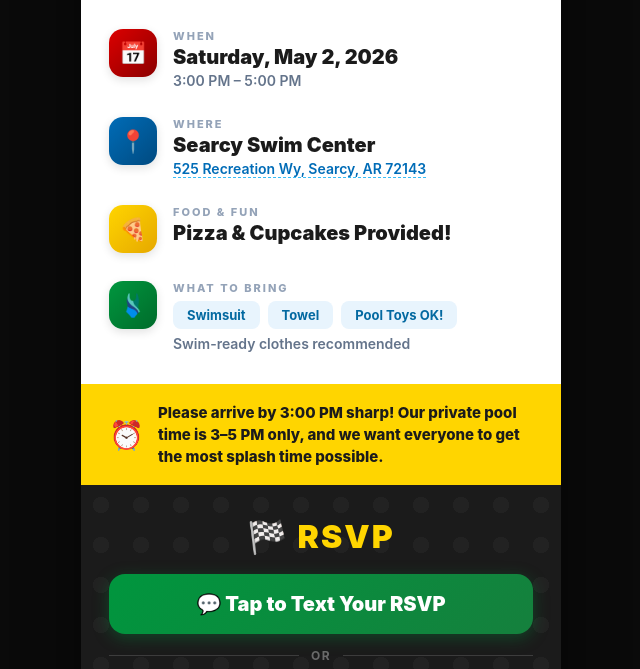
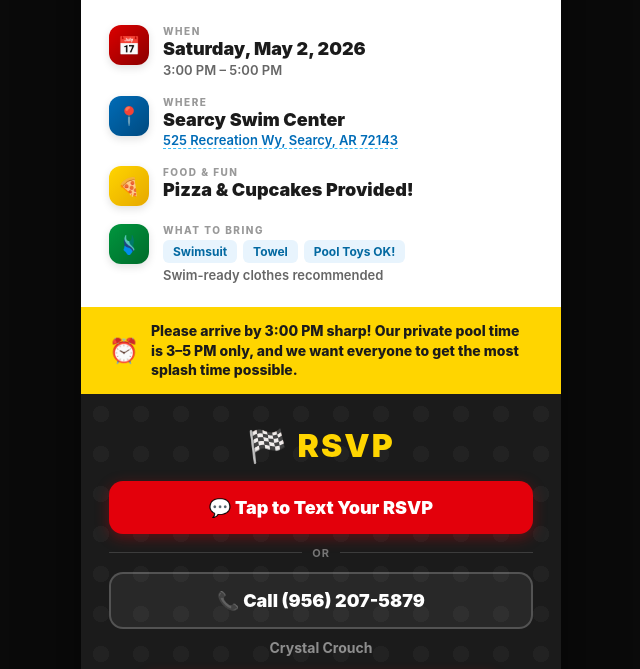
Before and after one commit to Cfc20/jamesturns10, a plain HTML site: page index.html in a window 1280 px wide. Shown: the part 430-1099 px from the top of the page, without its empty margins (319-959 px from the left). Drawn offline with Linux system fonts and the light colour scheme.

Commit message:
Add files via upload

```diff
--- a/index.html
+++ b/index.html
@@ -3,10 +3,10 @@
 <head>
 <meta charset="UTF-8">
 <meta name="viewport" content="width=device-width, initial-scale=1.0">
-<title>James's 10th Birthday STEM Splash Bash - Pool Party Invite!</title>
-<meta name="description" content="You're invited to James's 10th Birthday Pool Party at Searcy Swim Center! Saturday, May 2nd from 3-5 PM. Pizza, cupcakes and pool fun. RSVP by April 29th!">
+<title>James' 10th Birthday Splash Bash - Pool Party Invite!</title>
+<meta name="description" content="You're invited to James' 10th Birthday Pool Party at Searcy Swim Center! Saturday, May 2nd from 3-5 PM. Pizza, cupcakes and pool fun. RSVP by April 29th!">
 
-<meta property="og:title" content="🧱 James's 10th Birthday STEM Splash Bash - You're Invited!">
+<meta property="og:title" content="🎉🏊‍♂️ James' 10th Birthday Splash Bash - You're Invited!">
 <meta property="og:description" content="Pool Party at Searcy Swim Center! Saturday, May 2nd, 3-5 PM. Pizza, cupcakes & pool fun provided. Bring your swimsuit! RSVP by April 29th.">
 <meta property="og:image" content="https://cfc20.github.io/jamesturns10/preview.jpg">
 <meta property="og:image:width" content="1200">
@@ -15,8 +15,8 @@
 <meta property="og:type" content="website">
 
 <meta name="twitter:card" content="summary_large_image">
-<meta name="twitter:title" content="🧱 James's 10th Birthday STEM Splash Bash - You're Invited!">
-<meta name="twitter:description" content="Pool Party at Searcy Swim Center! Saturday, May 2nd, 3-5 PM. RSVP by April 29th.">
+<meta name="twitter:title" content="🎉🏊‍♂️ James' 10th Birthday Splash Bash - You're Invited!">
+<meta name="twitter:description" content="Pool Party at Searcy Swim Center! Saturday, May 2nd, 3-5 PM. Pizza, cupcakes & pool fun. RSVP by April 29th.">
 <meta name="twitter:image" content="https://cfc20.github.io/jamesturns10/preview.jpg">
 
 <link rel="apple-touch-icon" href="https://cfc20.github.io/jamesturns10/icon.png">
@@ -40,32 +40,32 @@ body{font-family:-apple-system,system-ui,BlinkMacSystemFont,'Segoe UI',Helvetica
 .age-row{display:flex;align-items:flex-end;gap:14px;margin-top:10px}
 .h-age{font-size:160px;font-weight:900;line-height:.76;background:linear-gradient(180deg,#E3000B 0%,#B40000 100%);-webkit-background-clip:text;-webkit-text-fill-color:transparent;background-clip:text;filter:drop-shadow(0 4px 14px rgba(227,0,11,.4))}
 .age-sub{font-size:22px;font-weight:900;color:rgba(255,255,255,.35);text-transform:uppercase;letter-spacing:3px;padding-bottom:26px;line-height:1.15}
-.details{padding:32px 28px;background:#fff}
-.d-grid{display:flex;flex-direction:column;gap:28px}
-.d-item{display:flex;align-items:flex-start;gap:16px}
-.d-icon{width:48px;height:48px;border-radius:14px;display:flex;align-items:center;justify-content:center;font-size:22px;color:#fff;flex-shrink:0;box-shadow:0 3px 10px rgba(0,0,0,.12)}
-.d-lbl{font-size:11px;font-weight:800;letter-spacing:2px;text-transform:uppercase;color:#94A3B8;margin-bottom:2px}
-.d-val{font-size:20px;font-weight:900;color:#1B1B1B;line-height:1.25}
-.d-sub{font-size:14px;font-weight:600;color:#64748B;margin-top:2px}
+.details{padding:28px 28px 24px;background:#fff}
+.d-grid{display:flex;flex-direction:column;gap:18px}
+.d-item{display:flex;align-items:flex-start;gap:14px}
+.d-icon{width:40px;height:40px;border-radius:12px;display:flex;align-items:center;justify-content:center;font-size:18px;color:#fff;flex-shrink:0;box-shadow:0 3px 8px rgba(0,0,0,.12)}
+.d-lbl{font-size:10px;font-weight:800;letter-spacing:1.5px;text-transform:uppercase;color:#999;margin-bottom:1px}
+.d-val{font-size:18px;font-weight:900;color:#1B1B1B;line-height:1.25}
+.d-sub{font-size:13px;font-weight:600;color:#666;margin-top:1px}
 .d-sub a{color:#006CB7;text-decoration:none;border-bottom:1.5px dashed #38BDF8}
-.tags{display:flex;gap:8px;margin-top:6px;flex-wrap:wrap}
-.tag{background:#E8F4FD;color:#0369A1;font-size:13px;font-weight:700;padding:6px 14px;border-radius:8px}
-.timing{padding:18px 28px;background:#FFD500;display:flex;align-items:center;gap:14px}
-.timing .ico{font-size:28px;flex-shrink:0}
-.timing p{font-size:15px;font-weight:800;color:#1B1B1B;line-height:1.45}
+.tags{display:flex;gap:6px;margin-top:4px;flex-wrap:wrap}
+.tag{background:#E8F4FD;color:#0369A1;font-size:12px;font-weight:700;padding:4px 10px;border-radius:6px}
+.timing{padding:14px 28px;background:#FFD500;display:flex;align-items:center;gap:12px}
+.timing .ico{font-size:24px;flex-shrink:0}
+.timing p{font-size:14px;font-weight:800;color:#1B1B1B;line-height:1.4}
 .rsvp{padding:32px 28px;background:#1B1B1B;text-align:center;position:relative}
 .rsvp::before{content:'';position:absolute;top:0;left:0;right:0;bottom:0;background:radial-gradient(circle,rgba(255,255,255,.03) 28%,transparent 29%) 0 0/40px 40px}
 .rsvp-z{position:relative;z-index:2}
-.r-title{font-size:32px;font-weight:900;color:#FFD500;text-transform:uppercase;margin-bottom:18px;letter-spacing:2px}
-.rsvp-btn{display:block;width:100%;padding:18px;border-radius:16px;text-align:center;text-decoration:none;font-size:20px;font-weight:900;margin-bottom:12px;border:none;cursor:pointer;transition:transform .15s ease}
+.r-title{font-size:32px;font-weight:900;color:#FFD500;text-transform:uppercase;margin-bottom:16px;letter-spacing:2px}
+.rsvp-btn{display:block;width:100%;padding:16px;border-radius:14px;text-align:center;text-decoration:none;font-size:18px;font-weight:900;margin-bottom:10px;border:none;cursor:pointer;transition:transform .15s ease}
 .rsvp-btn:active{transform:scale(.97)}
-.btn-text{background:linear-gradient(135deg,#00963E,#15803D);color:#fff;box-shadow:0 4px 16px rgba(0,150,62,.35)}
+.btn-text{background:#E3000B;color:#fff;box-shadow:0 4px 14px rgba(227,0,11,.35)}
 .btn-call{background:rgba(255,255,255,.06);color:#fff;border:2px solid rgba(255,255,255,.2) !important}
-.divider{display:flex;align-items:center;gap:12px;margin:14px 0}
+.divider{display:flex;align-items:center;gap:10px;margin:12px 0}
 .divider::before,.divider::after{content:'';flex:1;height:1px;background:rgba(255,255,255,.15)}
-.divider span{font-size:12px;font-weight:700;color:rgba(255,255,255,.35);text-transform:uppercase;letter-spacing:1.5px}
-.r-name{font-size:15px;font-weight:700;color:rgba(255,255,255,.45);margin-top:8px}
-.r-deadline{display:inline-block;background:#E3000B;color:#fff;font-size:15px;font-weight:900;padding:12px 28px;border-radius:8px;letter-spacing:2px;text-transform:uppercase;margin-top:20px;box-shadow:0 4px 14px rgba(227,0,11,.3)}
+.divider span{font-size:11px;font-weight:700;color:rgba(255,255,255,.4);text-transform:uppercase;letter-spacing:1px}
+.r-name{font-size:14px;font-weight:700;color:rgba(255,255,255,.5);margin-top:4px}
+.r-deadline{display:inline-block;background:#E3000B;color:#fff;font-size:14px;font-weight:900;padding:10px 24px;border-radius:6px;letter-spacing:2px;text-transform:uppercase;margin-top:16px;box-shadow:0 4px 14px rgba(227,0,11,.3)}
 .footer{text-align:center;padding:14px 28px 24px;background:#111}
 .footer p{font-size:12px;font-weight:600;color:rgba(255,255,255,.2)}
 </style>
@@ -111,7 +111,7 @@ body{font-family:-apple-system,system-ui,BlinkMacSystemFont,'Segoe UI',Helvetica
       </div>
       <div class="d-item">
         <div class="d-icon" style="background:linear-gradient(135deg,#00963E,#006B2B)">🩱</div>
-        <div><div class="d-lbl">What to Bring</div><div class="tags"><span class="tag">Swimsuit</span><span class="tag">Towel</span><span class="tag">Pool Toys OK!</span></div><div class="d-sub" style="margin-top:6px">Swim-ready clothes recommended</div></div>
+        <div><div class="d-lbl">What to Bring</div><div class="tags"><span class="tag">Swimsuit</span><span class="tag">Towel</span><span class="tag">Pool Toys OK!</span></div><div class="d-sub" style="margin-top:4px">Swim-ready clothes recommended</div></div>
       </div>
     </div>
   </div>
```
Also changed, not shown: preview.jpg.
